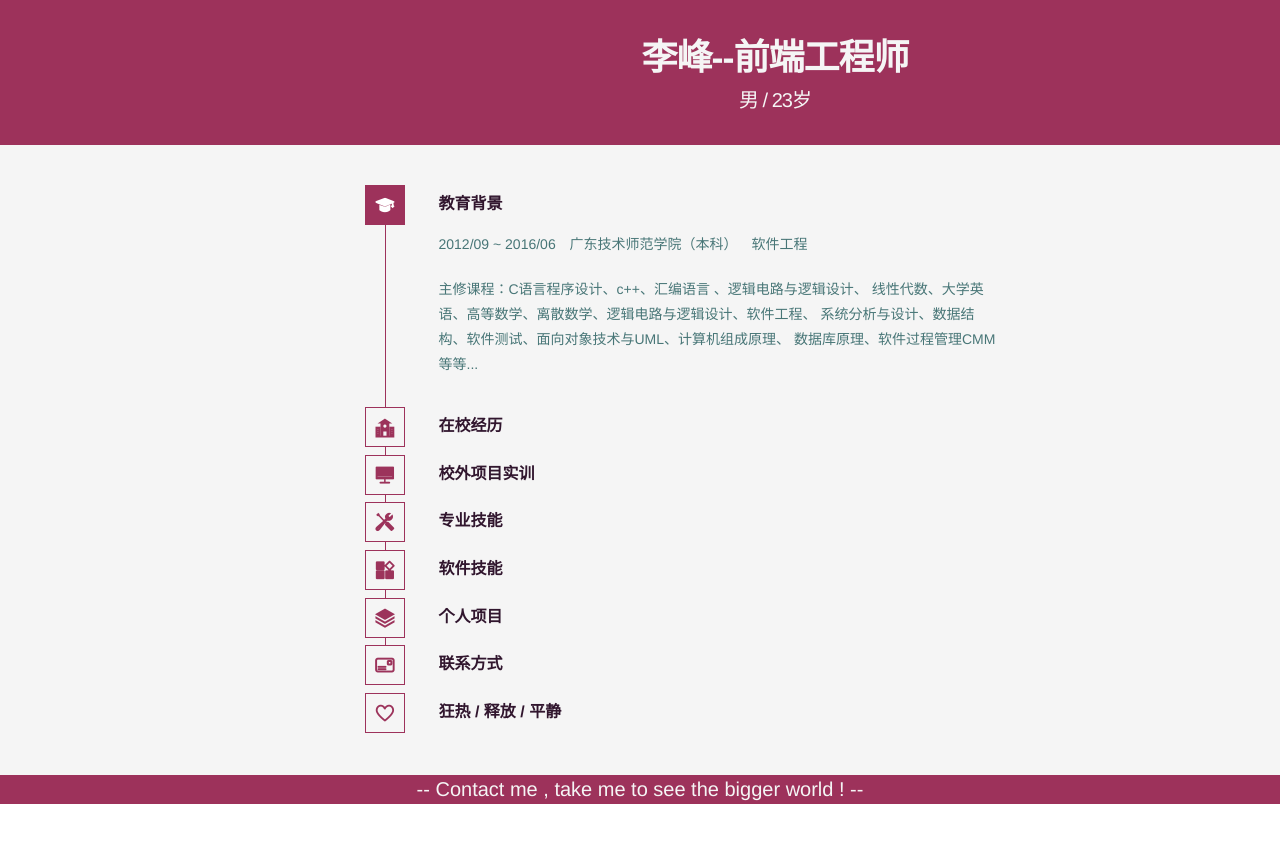
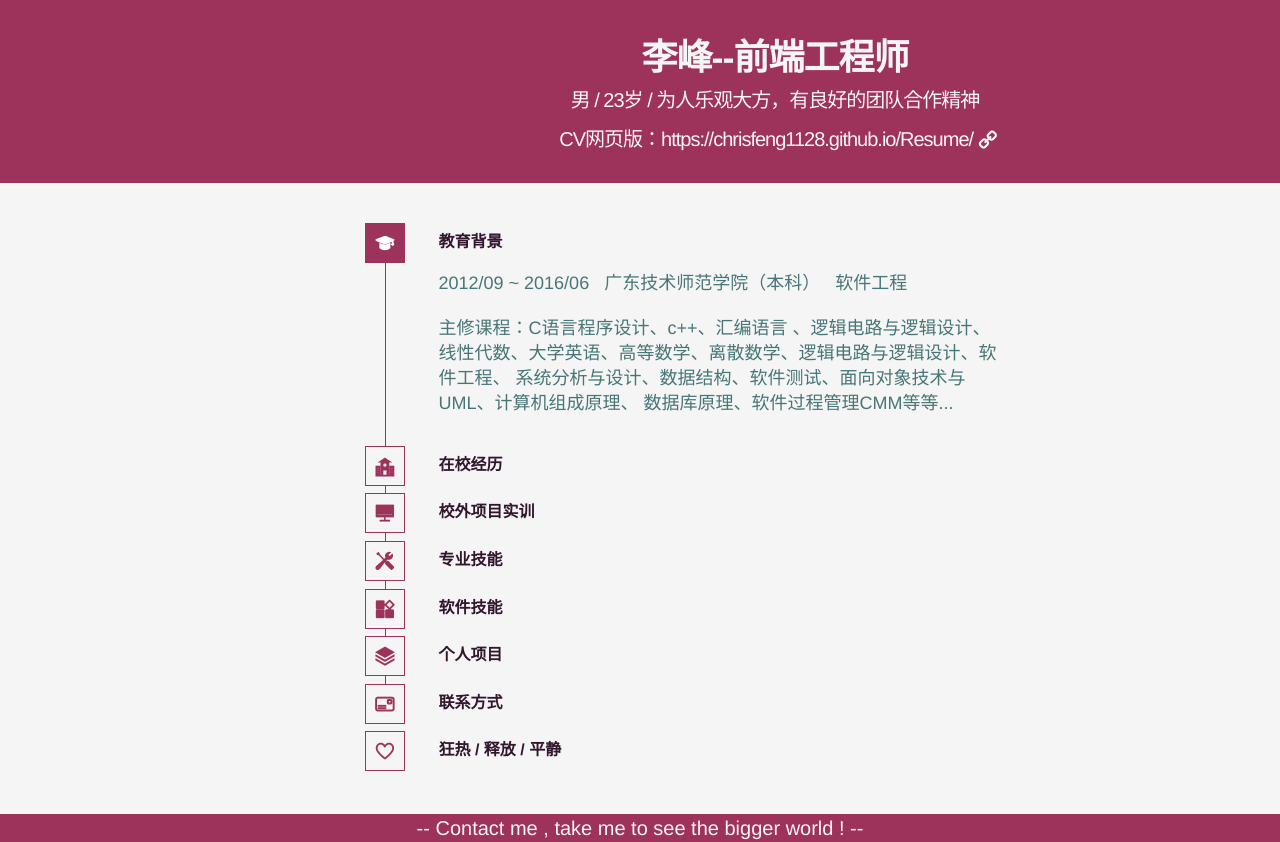
Before and after one commit to ChrisFeng1128/Resume, a plain HTML site: page index.html in a window 1280 px wide. Shown: the top 842 px of the page. Before the commit the page ends 804 px from the top, so only its background shows below. Drawn offline with nearby package versions, Linux system fonts and the light colour scheme.

Commit message:
what i changed

```diff
--- a/css/style.css
+++ b/css/style.css
@@ -100,7 +100,7 @@
     background: #f5f5f5;
 }
 #accordion .panel-body{
-    font-size: 14px;
+    font-size: 18px;
     color: #487677;
     line-height: 25px;
     padding: 5px 15px 15px 0;
--- a/index.html
+++ b/index.html
@@ -14,8 +14,6 @@
     <link href="http://cdn.bootcss.com/bootstrap/3.3.6/css/bootstrap.min.css" rel="stylesheet">
     <script src="bootstrap/js/jquery-3.1.1.min.js"></script>
     <script src="bootstrap/js/bootstrap.min.js"></script>
-    <!--<script src="http://cdn.bootcss.com/jquery/1.11.0/jquery.min.js" type="text/javascript"></script>-->
-    <!--<script src="http://cdn.bootcss.com/bootstrap/3.3.6/js/bootstrap.min.js"></script>-->
     <!--[if lt IE 9]>
     <script src="https://cdn.bootcss.com/html5shiv/3.7.3/html5shiv.min.js"></script>
     <script src="https://cdn.bootcss.com/respond.js/1.4.2/respond.min.js"></script>
@@ -26,10 +24,14 @@
     <header class="header-content">
         <div class="container">
             <h1 class="text-center head-title">李峰--前端工程师</h1>
-            <p style="color: #f5f5f5;">男&nbsp;/&nbsp;23岁</p>
+            <p style="color: #f5f5f5;">男&nbsp;/&nbsp;23岁 / 为人乐观大方，有良好的团队合作精神</p>
+            <p style="color: #f5f5f5;">&nbsp;CV网页版：https://chrisfeng1128.github.io/Resume/
+                <a href="https://chrisfeng1128.github.io/Resume/">
+                    <i class="fa fa-link fa-rotate-90" style="color: #f5f5f5;"></i></a>
+            </p>
         </div>
     </header>
-    <main>
+    <main style="position: relative;overflow: hidden;">
         <div class="container content">
             <div class="row">
                 <div class="col-md-offset-3 col-md-7">
```
